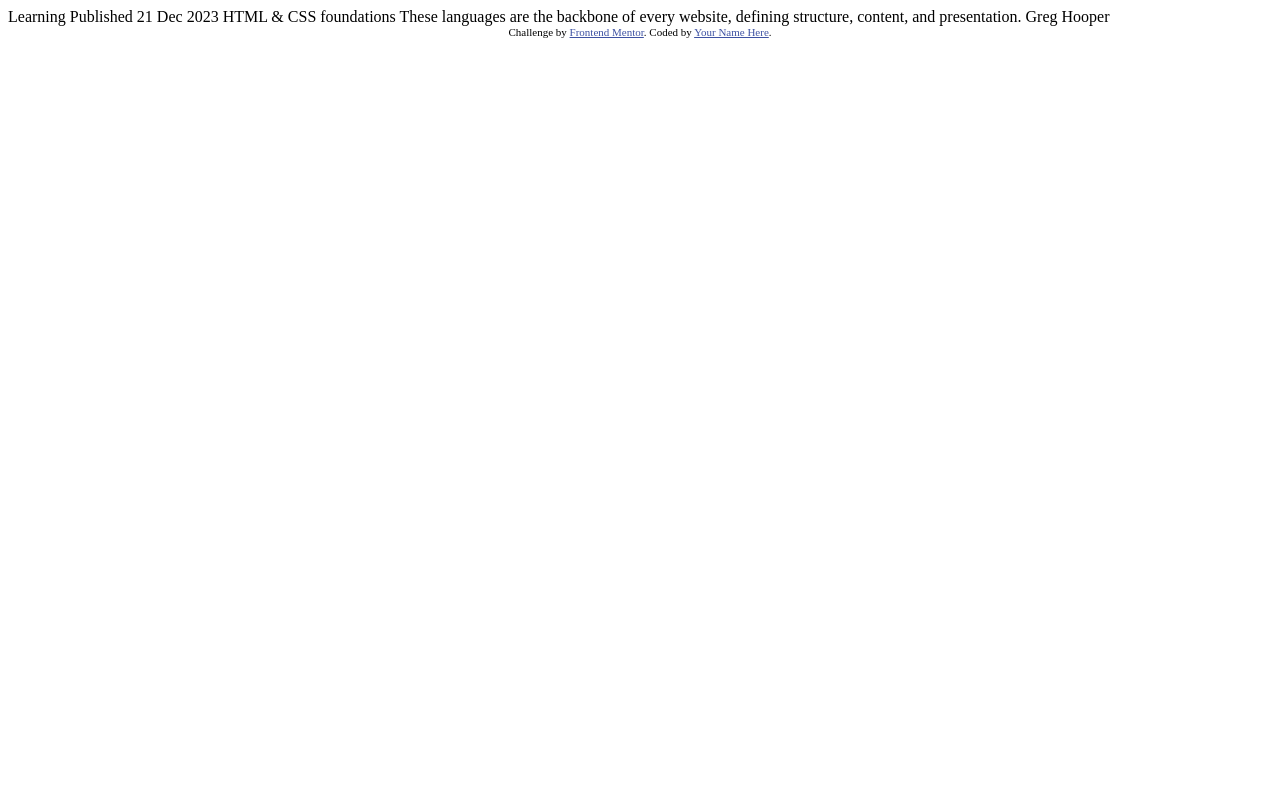
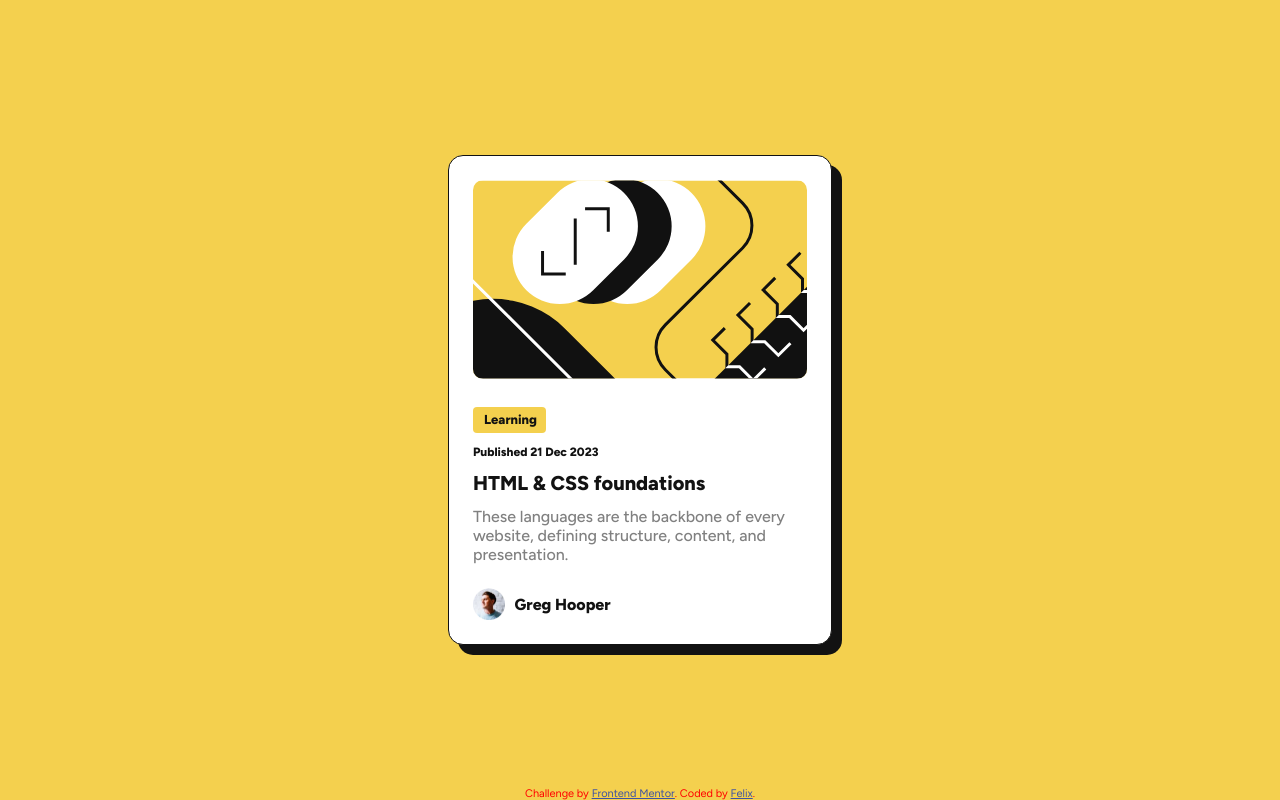
Before and after one commit to fhelix09/blog-preview-card-main, a plain HTML site: page index.html in a window 1280 px wide. Drawn offline with Linux system fonts and the light colour scheme.

Commit message:
Update index.html
Added design for index.html

```diff
--- a/index.html
+++ b/index.html
@@ -5,30 +5,141 @@
   <meta name="viewport" content="width=device-width, initial-scale=1.0"> <!-- displays site properly based on user's device -->
 
   <link rel="icon" type="image/png" sizes="32x32" href="./assets/images/favicon-32x32.png">
-
+  <link href="https://fonts.googleapis.com/css2?family=Figtree:ital,wght@0,300..900;1,300..900&display=swap"
+    rel="stylesheet">
   <title>Frontend Mentor | Blog preview card</title>
 
-  <!-- Feel free to remove these styles or customise in your own stylesheet 👍 -->
   <style>
-    .attribution { font-size: 11px; text-align: center; }
+    :root {
+      --Yellow: hsl(47, 88%, 63%);
+      --White: hsl(0, 0%, 100%);
+      --Grey: hsl(0, 0%, 50%);
+      --Black: hsl(0, 0%, 7%);
+    }
+
+    * {
+      box-sizing: border-box;
+      margin: 0;
+      padding: 0;
+    }
+
+    body {
+      width: 100vw;
+      font-size: 16px;
+      font-family: Figtree, 'sans-serif';
+      background-color: var(--Yellow);
+      color: red;
+    }
+
+    main {
+      display: flex;
+      flex-direction: row;
+      align-items: center;
+      justify-content: center;
+      flex-wrap: wrap;
+      height: 100vh;
+    }
+
+    .card {
+      max-width: 384px;
+      min-width: 327px;
+      background-color: var(--White);
+      border-radius: 15px;
+      padding: 24px;
+      margin: 1em;
+      border: 1px solid var(--Black);
+      box-shadow: 10px 10px var(--Black);
+      text-decoration: none;
+    }
+
+    .card_image {
+      width: 100%;
+      border-radius: 10px;
+      margin-bottom: 24px;
+    }
+
+    .card_type, .card_published_date, .author_name
+    {
+      font-weight: 800;
+      color: var(--Black);
+    }
+
+    .card_type {
+      background-color: var(--Yellow);
+      color: var(--Black);
+      height: 26px;
+      width: 73px;
+      border-radius: 4px;
+      font-size: 13px;
+      padding-left: 11px;
+      padding-top: 5px;
+    }
+
+    .card_published_date {
+      margin-top: 12px;
+      margin-bottom: 12px;
+      font-size: 12px;
+    }
+
+    .card_title {
+      margin-bottom: 12px;
+      font-size: 20px;
+      font-weight: 800;
+    }
+
+    .card_description {
+      color: var(--Grey);
+      font-weight: 500;
+    }
+
+    .card_author {
+      display:flex;
+      align-items: center;
+      height: 32px;
+      margin-top: 24px;
+    }
+
+    .author_img {
+      height: 100%;
+      margin-right: 10px;
+    }
+
+    .card:visited {
+      color: var(--Black);
+    }
+
+    .card:hover{
+      color: var(--Yellow);
+      box-shadow: 15px 15px var(--Black);
+    }
+
+
+    .attribution { font-size: 11px; text-align: center; position: absolute; bottom: 0; left: 40%; right:40%;}
     .attribution a { color: hsl(228, 45%, 44%); }
   </style>
 </head>
 <body>
+<main>
+  <a href="" class="card">
+    <img class="card_image" src="assets/images/illustration-article.svg" alt="illustration-article">
+    <h3 class="card_type">Learning</h3>
+    <p class="card_published_date">Published 21 Dec 2023</p>
+    <h2 class="card_title">HTML & CSS foundations</h2>
+    <p class="card_description">These languages are the backbone of every website, defining structure, content, and
+        presentation.</p>
 
-  Learning
+    <div class="card_author">
+      <img class="author_img" src="assets/images/image-avatar.webp" alt="Author"><p class="author_name">Greg Hooper</p>
+    </div>
+  </a>
+</main>
 
-  Published 21 Dec 2023
 
-  HTML & CSS foundations
-
-  These languages are the backbone of every website, defining structure, content, and presentation.
-
-  Greg Hooper
-
-  <div class="attribution">
-    Challenge by <a href="https://www.frontendmentor.io?ref=challenge" target="_blank">Frontend Mentor</a>.
-    Coded by <a href="#">Your Name Here</a>.
-  </div>
+  <footer>
+    <div class="attribution">
+      Challenge by <a href="https://www.frontendmentor.io?ref=challenge" target="_blank">Frontend Mentor</a>.
+      Coded by <a href="#">Felix</a>.
+    </div>
+  </footer>
 </body>
 </html>
```
